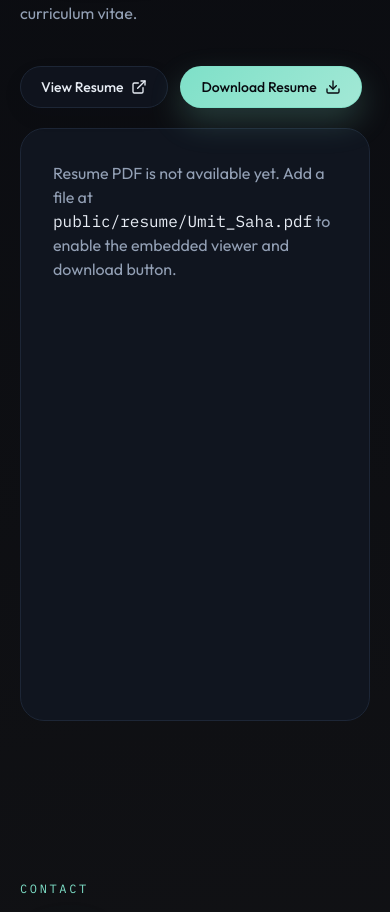
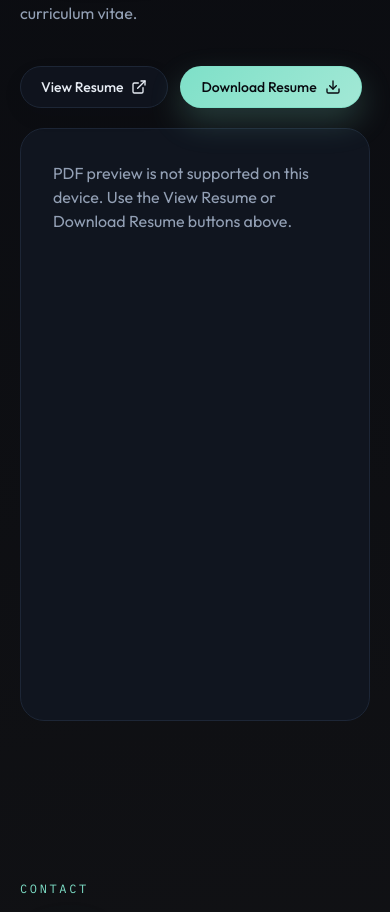
Before and after one commit to umitsaha/Umit-Portfolio, a React (Vite) app: page / in a window 390 px wide. Shown: the part 10300-11212 px from the top of the page. Built offline with nearby package versions, Linux system fonts and the light colour scheme.

Commit message:
Fix mobile resume preview message

```diff
--- a/src/components/sections/Resume.tsx
+++ b/src/components/sections/Resume.tsx
@@ -29,9 +29,7 @@ export function Resume() {
           aria-label="Resume PDF viewer"
         >
           <div className="p-8 text-[var(--text-soft)]">
-            Resume PDF is not available yet. Add a file at{' '}
-            <code className="font-mono text-[var(--text)]">public/resume/Umit_Saha.pdf</code> to enable the
-            embedded viewer and download button.
+            PDF preview is not supported on this device. Use the View Resume or Download Resume buttons above.
           </div>
         </object>
       </div>
```
